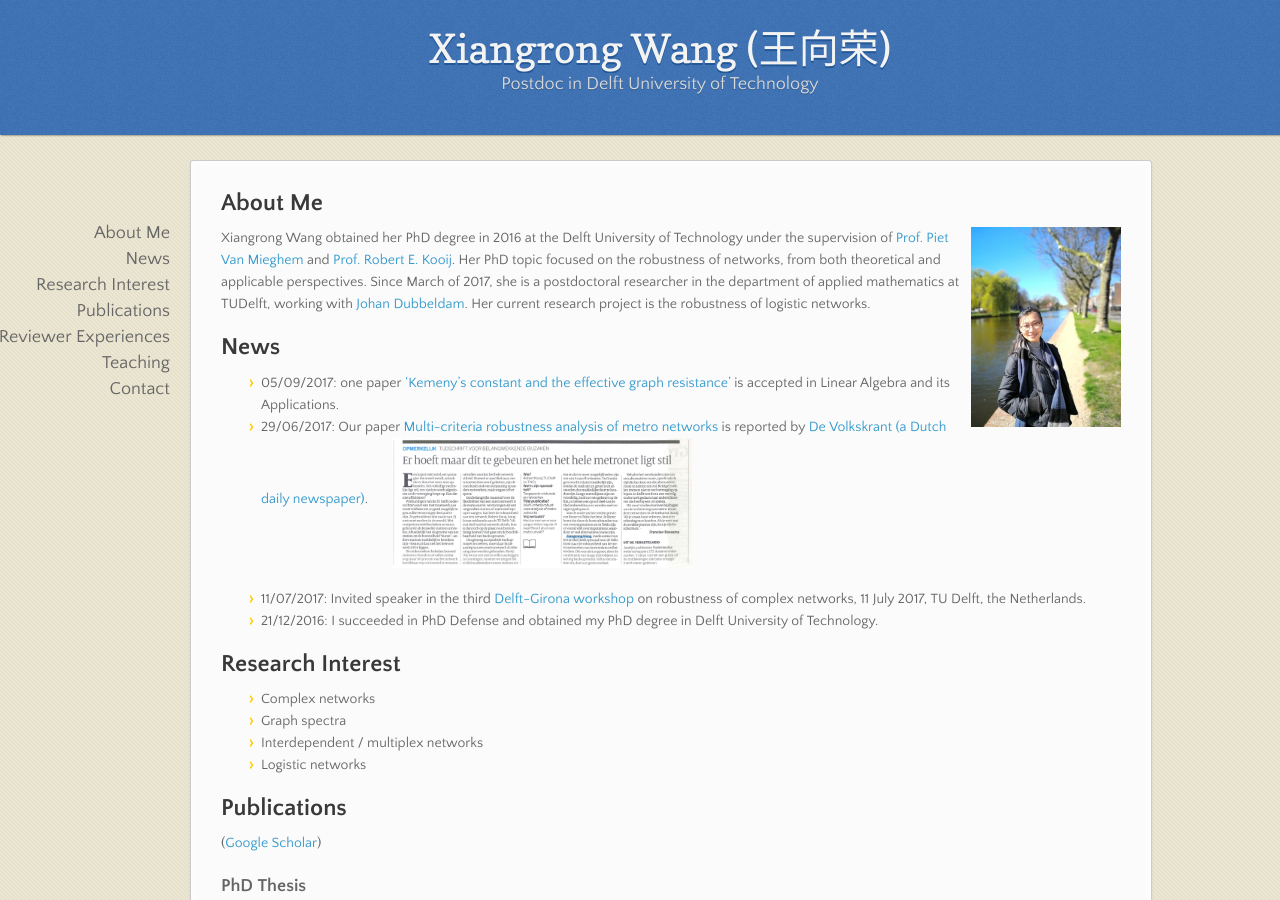
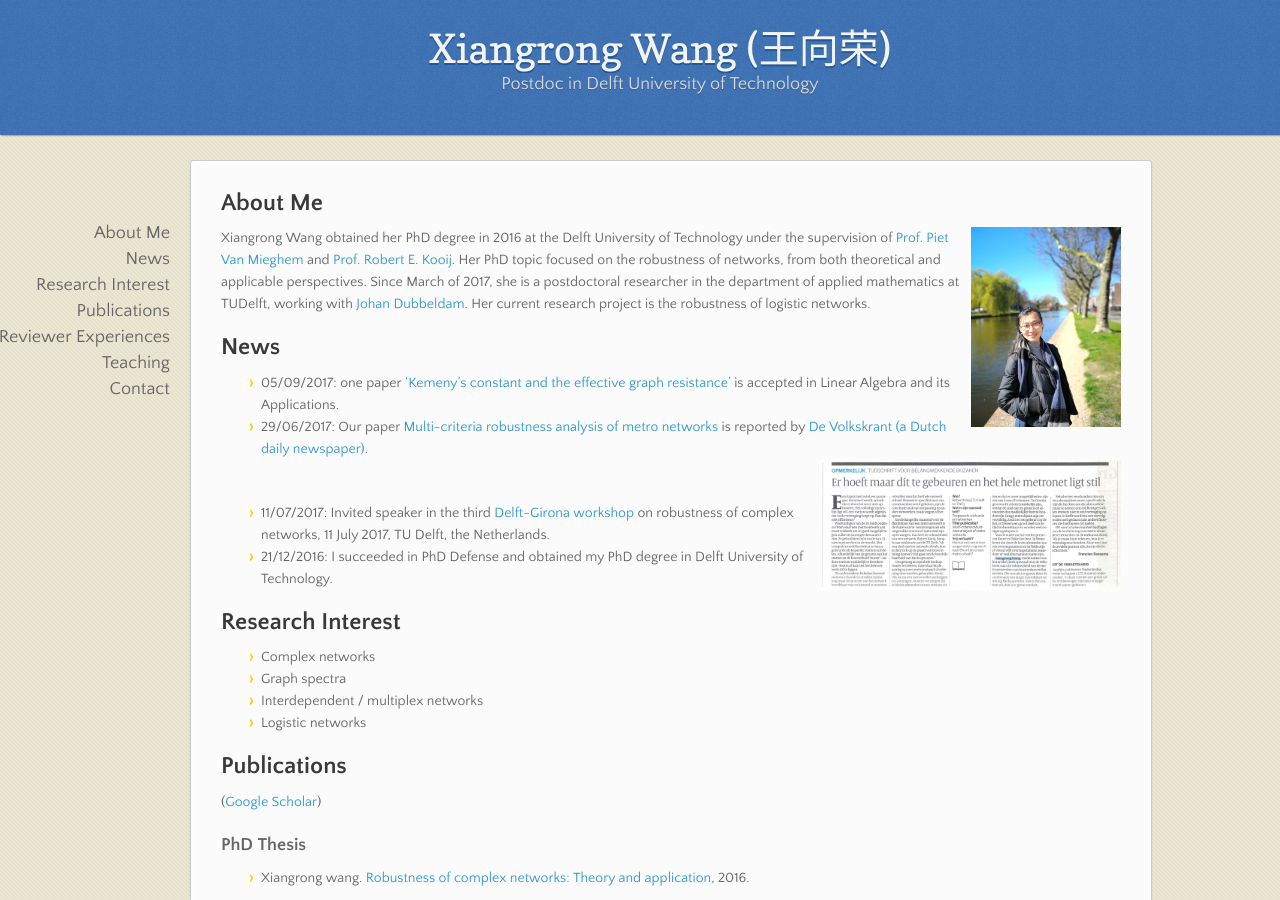
Before and after one commit to xiangrongwang/xiangrongwang.github.io, a Jekyll site: the page built from index.md, in a window 1280 px wide and 900 px high. Built offline with Jekyll 4.4.1, drawn with Linux system fonts in a browser that asks for light colours; nearby versions of some CDN libraries; our own code applies the rules of GitHub Pages for plain Markdown files.

Commit message:
Update index.md

```diff
--- a/index.md
+++ b/index.md
@@ -7,7 +7,7 @@ Her PhD topic focused on the robustness of networks,  from both theoretical and
 ## News
 * 05/09/2017: one paper ['Kemeny’s constant and the effective graph resistance'](https://www.nas.ewi.tudelft.nl/people/Piet/papers/LAA2017_Kemeny_constant_pseudoinverse_Laplacian.pdf) is accepted in Linear Algebra and its Applications.
 * 29/06/2017: Our paper [Multi-criteria robustness analysis of metro networks](http://www.sciencedirect.com/science/article/pii/S0378437117300675) is reported by [De Volkskrant (a Dutch daily newspaper)]( http://www.volkskrant.nl/wetenschap/er-hoeft-maar-dit-te-gebeuren-en-het-hele-metronet-ligt-stil~a4503063/).
-        <img align="middle" width='300' src= "metro_article_deVolkstrant.png">
+<img align="right" width='300' src= "metro_article_deVolkstrant.png">
 
 * 11/07/2017: Invited speaker in the third [Delft-Girona workshop](https://www.nas.ewi.tudelft.nl/rocn/index.html) on robustness of complex networks, 11 July 2017, TU Delft, the Netherlands.
 * 21/12/2016: I succeeded in PhD Defense and obtained my PhD degree in Delft University of Technology.
```
